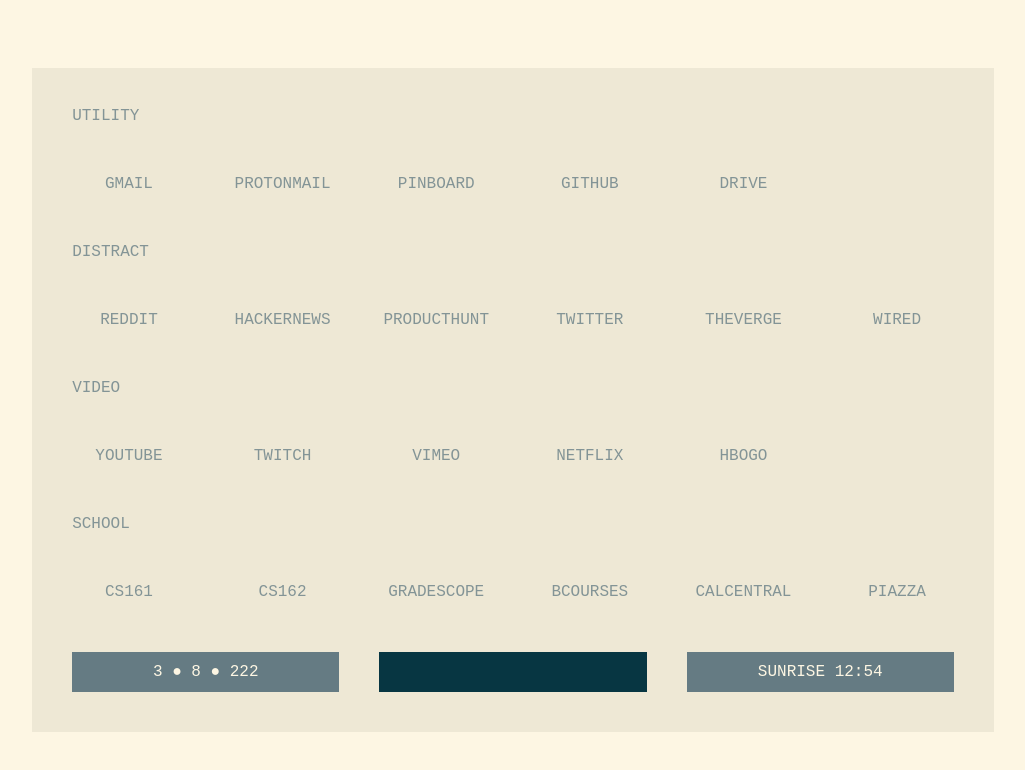
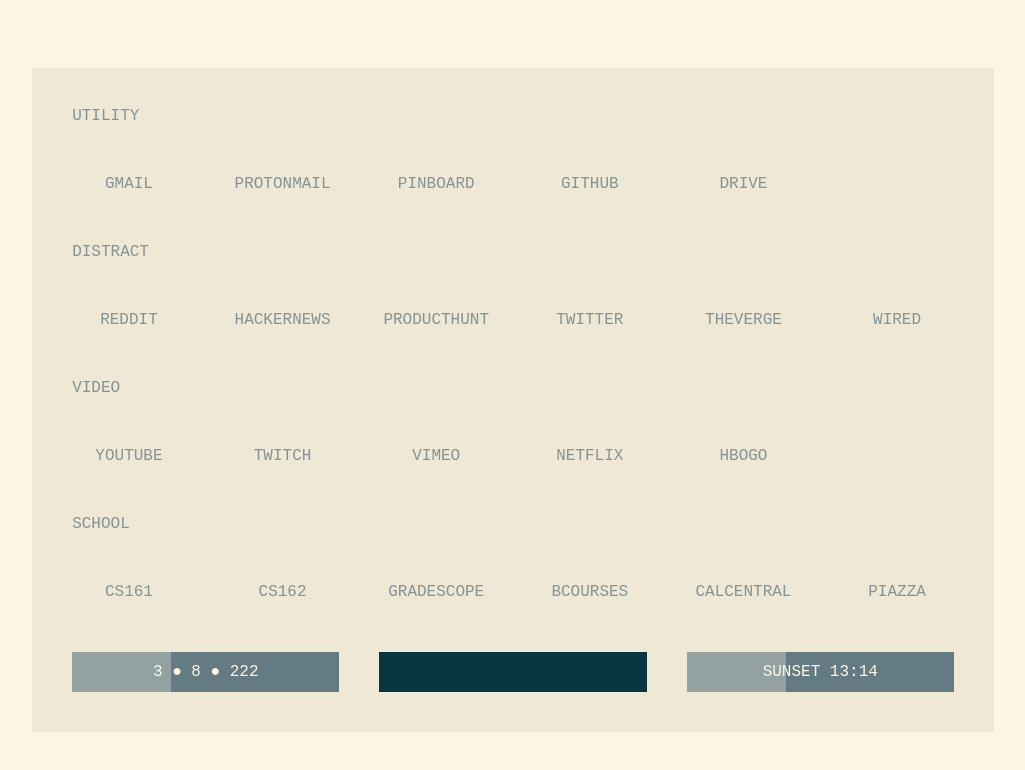
Before and after one commit to sohansubhash/voyager, a plain HTML site: page index.html in a window 1280 px wide. Shown: the whole page, without its empty margins (127-1152 px from the left). Drawn offline with Linux system fonts and the light colour scheme; a web font is replaced by a local one.

Commit message:
progress bars

```diff
--- a/index.html
+++ b/index.html
@@ -54,8 +54,8 @@
          { key: 'b', url: 'https://bcourses.berkeley.edu'},
          { key: 'c', url: 'https://calcentral.berkeley.edu/dashboard/'},
          { key: 'd', url: 'https://drive.google.com/drive', search: '/search?q=' },
-         { key: 'g', url: 'https://mail.google.com', search: '/mail/u/0/#search/' },
-         { key: 'gh', url: 'https://github.com', search: '/search?q=' },
+         { key: 'gm', url: 'https://mail.google.com', search: '/mail/u/0/#search/' },
+         { key: 'g', url: 'https://github.com', search: '/search?q=' },
          { key: 'gs', url: 'https://www.gradescope.com' },
          { key: 'h', url: 'https://hn.algolia.com', search: '/?query=' },
          { key: 'hbo', url: 'play.hbogo.com' },
@@ -63,7 +63,7 @@
          { key: 'p', url: 'https://pinboard.in/', search: '/search/u:ssbash/?query=' },
          { key: 'ph', url: 'https://www.producthunt.com', search: '/search?q=' },
          { key: 'pi', url: 'https://piazza.com', search: '/search?q=' },
-         { key: 'pm', url: 'https://drive.google.com/drive', search: '/search?q=' },
+         { key: 'pm', url: 'https://mail.protonmail.com/login'},
          { key: 'r', url: 'https://www.reddit.com', search: '/search?q=' },
          { key: 't', url: 'https://twitter.com', search: '/search?q=' },
          { key: 'tw', url: 'https://www.twitch.tv/directory/following' },
@@ -74,7 +74,8 @@
     ],
 
      // if none of the keys are matched, this is used for searching
-     defaultSearch: 'https://www.google.com/search?q=',
+     //defaultSearch: 'https://www.google.com/search?q=',
+     defaultSearch: 'https://duckduckgo.com/?q=',
 
     // the delimiter between the key and your search query.
     searchDelimiter: ':',
@@ -90,18 +91,23 @@
     protocolRegex: /^[a-zA-Z]+:\/\//i,
 
     // Enter your coordinates here
-    latitude: 37.8719,
-    longitude: -122.2585
-   };
+    // Berkeley Coords
+    // latitude: 37.8719,
+    // longitude: -122.2585
+    latitude: 12.327334,
+    longitude: 76.640847
+  };
 
   const DAY = 24 * 60 * 60 * 1000; // hours*minutes*seconds*milliseconds
 
-  var today = new Date();
+  var today = new Date(Date.now());
   var sols = SunCalc.getTimes(today, CONFIG.latitude, CONFIG.longitude)
 
   var diffweek = Math.round(Math.abs((6 - today.getDay()))); //excuding today
   var diffmonth = Math.round(Math.abs((today.getTime() - nextMonth(today).getTime()) / (DAY)));
   var diffyear = Math.round(Math.abs((today.getTime() - nextYear(today).getTime()) / (DAY)));
+
+  var dayprog =  Math.round(100 * (1 - (nextDay(today).getTime() - today.getTime())/DAY));
 
   var sunrise = sols.sunrise;
   var sunset = sols.sunset;
@@ -113,6 +119,10 @@
       soltext = "SUNSET ";
   }
 
+  function nextDay(date) {
+      return new Date(date.getFullYear(), date.getMonth(), date.getDate() + 1, 0, 0, 0);
+  }
+
   function nextMonth(date) {
       return new Date(date.getFullYear(), date.getMonth() + 1, 0);
   }
@@ -121,16 +131,21 @@
       return new Date(date.getFullYear() + 1, 0, 0);
   }
 
-  function display_solar(date, text) {
-      document.getElementById("solar").innerHTML = text + date.getHours() + ":" + date.getMinutes();
+  function display_solar(date, text, prog) {
+      document.getElementById("solar").innerHTML = text + date.getHours() + ":" + date.getMinutes() ;
+
+      document.getElementById("solar").style.backgroundImage = "linear-gradient(to right, var(--dayprog) 0%, var(--dayprog)" + prog +"%, var(--solar)" + prog + "%, var(--solar) 100%)";
+
   }
 
-  function display_daysleft(week, month, year) {
+  function display_daysleft(week, month, year, prog) {
       document.getElementById("daysleft").innerHTML = week + " &#9679; " + month + " &#9679; " + year;
+      document.getElementById("daysleft").style.backgroundImage = "linear-gradient(to right, var(--weekprog) 0%, var(--weekprog)" + prog +"%, var(--daysleft)" + prog + "%, var(--daysleft) 100%)";
+
   }
 
-  display_solar(soldate, soltext);
-  display_daysleft(diffweek, diffmonth, diffyear);
+  display_solar(soldate, soltext, dayprog);
+  display_daysleft(diffweek, diffmonth, diffyear, dayprog);
 
 
   var searchForm = document.getElementById("search-form");
--- a/style.css
+++ b/style.css
@@ -17,6 +17,10 @@
   --daysleft: #657b83;
   --leafsearch: #073642;
   --solar: #657b83;
+
+  --dayprog: #93a1a1;
+  --weekprog: #93a1a1;
+
 }
 
 
@@ -24,6 +28,7 @@
 font-family: 'Apercu';
 src: url('fonts/apercu-mono-regular.ttf');
 }
+
 
 body {
 font-family:'Apercu', monospace;
@@ -36,7 +41,6 @@
 
 a {
       text-decoration: none;
-
 }
 
 
@@ -100,7 +104,6 @@
 
 #daysleft {
   grid-column: 1 / 3;
-  background-color: var(--daysleft);
 }
 
 #leafsearch {
@@ -109,7 +112,6 @@
 }
 
 #solar {
-  background-color: var(--solar);
   grid-column: 5/ 7;
 }
 
```
